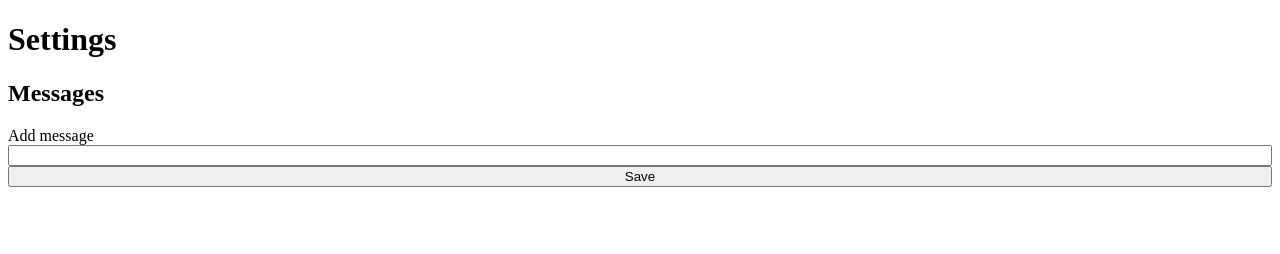
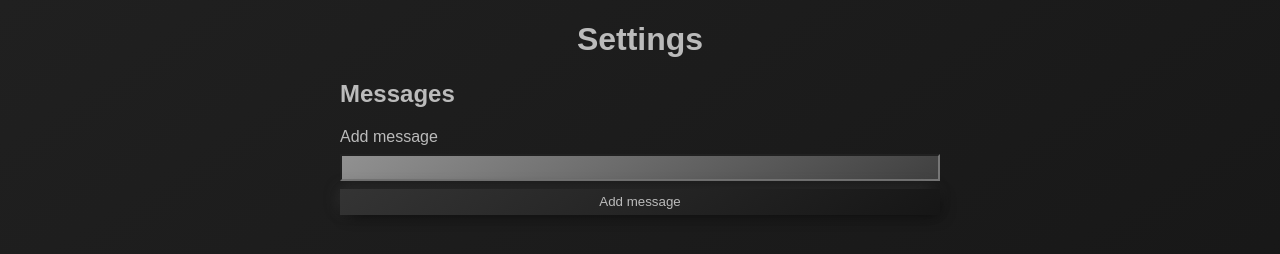
Before and after one commit to frontend-sensei/eyeer, an Electron app: page main/settings/index.html in a window 1280 px wide. Drawn offline with Linux system fonts and the light colour scheme; no server answers.

Commit message:
Style settings window

```diff
--- a/main/settings/createSettingsWindow.js
+++ b/main/settings/createSettingsWindow.js
@@ -16,7 +16,6 @@ function createSettingsWindow() {
   mainWindow.webContents.on("did-finish-load", () => {
     mainWindow.webContents.send("get-settings-data", store.data.break);
   });
-  mainWindow.webContents.openDevTools();
 
   ipcMain.on("update-messages", (_event, messages) => {
     store.data.break.messages = messages;
--- a/main/settings/index.html
+++ b/main/settings/index.html
@@ -2,23 +2,24 @@
 <html lang="en">
   <head>
     <meta charset="UTF-8" />
-    <title>Settings</title>
-    <style>
-      .form-row {
-        display: flex;
-        flex-direction: column;
-      }
-    </style>
+    <title>Braker | Settings</title>
+    <link rel="stylesheet" href="styles.css" />
   </head>
   <body>
-    <h1>Settings</h1>
-    <h2>Messages</h2>
-    <div class="form-row">
-      <label for="addMessageInput">Add message</label>
-      <input type="text" id="addMessageInput" />
-      <button class="add-message-button" id="addMessageButton">Save</button>
-    </div>
-    <div class="messages" id="messages"></div>
+    <main class="wrapper">
+      <h1 class="page-title">Settings</h1>
+      <h2>Messages</h2>
+      <div class="add-message-box">
+        <label for="addMessageInput">Add message</label>
+        <input
+          type="text"
+          id="addMessageInput"
+          class="input add-message-input"
+        />
+        <button class="button" id="addMessageButton">Add message</button>
+      </div>
+      <div class="messages" id="messages"></div>
+    </main>
     <script src="renderer.js"></script>
   </body>
 </html>
--- a/main/settings/renderer.js
+++ b/main/settings/renderer.js
@@ -28,7 +28,7 @@ function initMessages(data) {
 function initSaveButton() {
   const messagesNode = document.getElementById("messages");
   const saveButton = document.createElement("button");
-  saveButton.className = "save-button";
+  saveButton.className = "button save-button";
   saveButton.innerText = "Save";
   const saveButtonNode = messagesNode.appendChild(saveButton);
   saveButtonNode.addEventListener("click", saveButtonHandler);
@@ -78,7 +78,7 @@ function handleDeleteMessage(event) {
 
 function getMessageBoxInnerHTML(message) {
   return `
-  <input type="text" class="message-field" value="${message}" />
-  <button class="message-delete">X</button>
+  <input type="text" class="input message-field" value="${message}" />
+  <button class="button message-delete">X</button>
   `;
 }
--- /dev/null
+++ b/main/settings/styles.css
@@ -0,0 +1,59 @@
+html {
+  height: 100%;
+  background: linear-gradient(145deg, #202020, #141414);
+  font-family: sans-serif;
+  color: #bbbbbb;
+}
+
+.input {
+  padding: 0.25rem;
+  background: linear-gradient(145deg, #919191, #404040);
+}
+.button {
+  padding: 0.35rem 1.5rem;
+  cursor: pointer;
+  color: #bbbbbb;
+  box-shadow: 3px 3px 16px -5px #000000, -3px -3px 16px -5px #404040;
+  background: linear-gradient(145deg, #343434, #161616);
+  border: none;
+}
+.button:hover {
+  background: linear-gradient(145deg, #5e5e5e, #222222);
+}
+
+input:focus-visible, button:focus-visible {
+  outline-color: black;
+}
+
+.wrapper {
+  max-width: 600px;
+  margin: 0 auto;
+}
+
+.page-title {
+  text-align: center;
+}
+
+.add-message-box {
+  display: flex;
+  flex-direction: column;
+  margin-bottom: 1rem;
+}
+
+.add-message-input {
+  margin: 0.5rem 0;
+}
+
+.message-box {
+  margin-bottom: .5rem;
+  display: flex;
+}
+
+.message-field {
+  width: 100%;
+  margin-right: 0.25rem;
+}
+
+.save-button {
+  width: 100%;
+}
--- a/main/store/store.js
+++ b/main/store/store.js
@@ -65,8 +65,8 @@ module.exports = new Store({
   configName: "user-preferences",
   defaults: {
     break: {
-      interval: 500, // 25 mins
-      duration: 500, // 5 mins
+      interval: 10, // 25 mins
+      duration: 10, // 5 mins
       longDuration: 60 * 30, // 30 mins
       currentMessageId: 0,
       messages: new Set([
```
